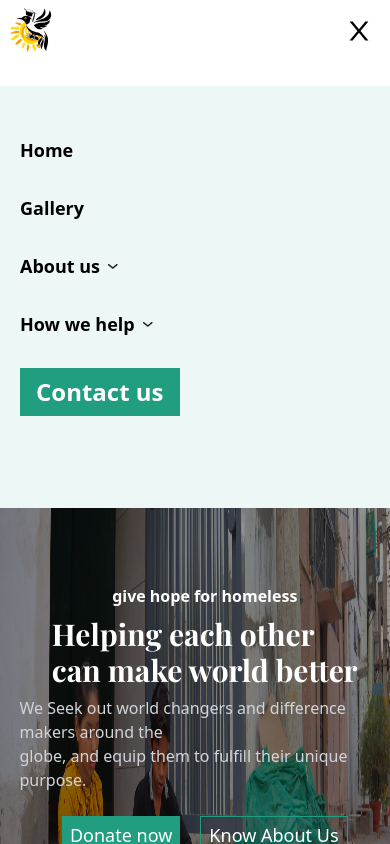
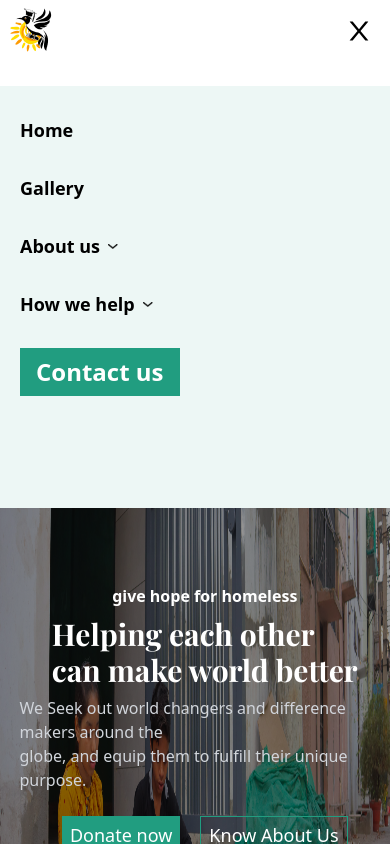
Before and after one commit to estherlardze/Charity-home, a React (Vite) app: page / in a window 390 px wide. Both pictures are taken after a click on the element 359 px from the left and 33 px from the top of the page. Shown: the top 844 px of the page. Built offline with nearby package versions, Linux system fonts and the light colour scheme; a web font is replaced by a local one.

Commit message:
rectified error

```diff
--- a/src/component/Navbar.jsx
+++ b/src/component/Navbar.jsx
@@ -32,7 +32,7 @@ const Navbar = ({onGalleryClick, onAboutClick}) => {
 
     {
             showMenu && (
-            <div className='block md:hidden h-[50vh] w-[100%] z-[-1] md:z-auto bg-[#edf7f5] pt-[50px] mt-[20px] transition-all ease-in-out duration-1000'>
+            <div className='block md:hidden h-[50vh] w-[100%] z-[10] md:z-auto bg-[#edf7f5] py-[30px] mt-[20px]  transition-all ease-in-out duration-3000'>
              <ul className='flex flex-col gap-[30px] ml-[20px]'>
                <li className='font-semibold hover:underline focus:underline text-lg'>Home</li>
                <li className='font-semibold hover:underline focus:underline text-lg cursor-pointer' onClick={onGalleryClick}>Gallery</li>
```
